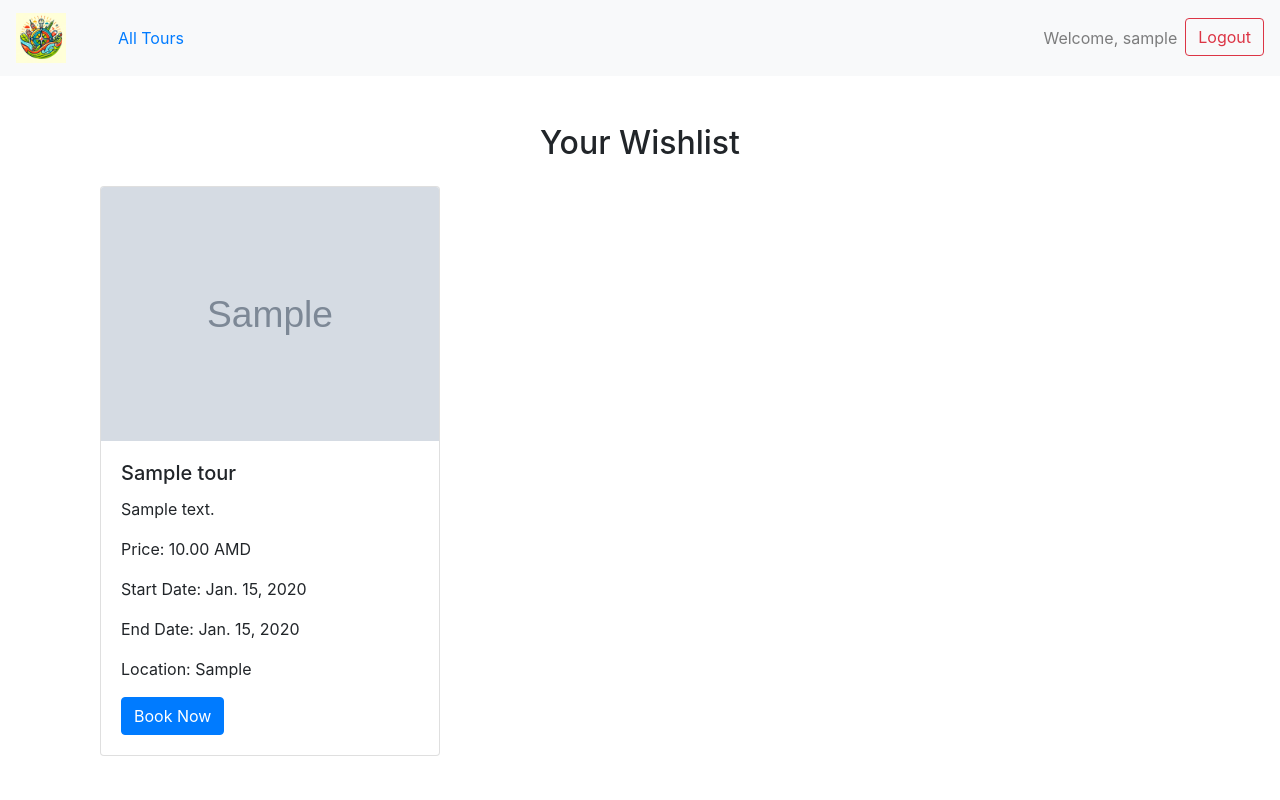
After one commit to gevorgharutyunyan/guideMe, a Django app: page /tours/wishlist/ in a window 1280 px wide. The commit adds this page. Run offline with Django 4.2, Linux system fonts and the light colour scheme; a user stored in the database is signed in; tables that the repository leaves empty hold one stand-in row (values such as "Sample post"); grey boxes marked "Sample" are stand-in pictures; some libraries are stand-ins or nearby versions.

Commit message:
Added logic to cancel booked tours and also logic to save tours in a wishlist

```diff
--- a/main/templates/main/home.html
+++ b/main/templates/main/home.html
@@ -4,6 +4,7 @@
     {{ block.super }}
     <link rel="stylesheet" href="{% static 'css/home.css' %}">
     <link rel="stylesheet" href="https://maxcdn.bootstrapcdn.com/bootstrap/4.5.2/css/bootstrap.min.css">
+    <link rel="stylesheet" href="https://cdnjs.cloudflare.com/ajax/libs/font-awesome/6.0.0-beta3/css/all.min.css">
 {% endblock extra_styles %}
 
 {% block content %}
@@ -53,6 +54,7 @@
                     <p class="card-text">End Date: {{ tour.availability_end }}</p>
                     <p class="card-text">Location: {{ tour.location }}</p>
                     <a href="{% url 'users:login' %}?next={% url 'tours:book_tour' tour.id %}" class="btn btn-primary">Book Now</a>
+                    <a href="{% url 'tours:add_to_wishlist' tour.id %}" class="btn btn-outline-danger"><i class="fa fa-heart"></i> Add to Wishlist</a>
                 </div>
             </div>
         </div>
--- a/tours/models.py
+++ b/tours/models.py
@@ -49,7 +49,6 @@ class Booking(models.Model):
     def __str__(self):
         return f"{self.tour.title} by {self.user.user.username} on {self.booking_date}"
 
-
 class Review(models.Model):
     tour = models.ForeignKey(Tour, on_delete=models.CASCADE, related_name='reviews')
     author = models.ForeignKey(settings.AUTH_USER_MODEL, on_delete=models.CASCADE, related_name='tour_reviews')
@@ -72,3 +71,7 @@ class Review(models.Model):
 
     def __str__(self):
         return f'Review by {self.author.username} for {self.tour.title}'
+
+class Wishlist(models.Model):
+    user = models.ForeignKey(UserProfile, on_delete=models.CASCADE, related_name='wishlist')
+    tour = models.ForeignKey(Tour, on_delete=models.CASCADE)
--- a/tours/templates/tours/discover_tours.html
+++ b/tours/templates/tours/discover_tours.html
@@ -2,6 +2,7 @@
 {% load static %}
 {% block extra_styles %}
 <link rel="stylesheet" href="{% static 'css/discover_tours.css' %}">
+    <link rel="stylesheet" href="https://cdnjs.cloudflare.com/ajax/libs/font-awesome/6.0.0-beta3/css/all.min.css">
 {% endblock extra_styles %}
 {% block content %}
 <div class="search-filters">
@@ -57,6 +58,7 @@
         {% if user.is_authenticated %}
             {% if not request.user.profile.is_guide %}
             <button class="book-button"> <a href="{% url 'tours:book_tour' tour.id %}" style="color: white">Book</a></button>
+            <a href="{% url 'tours:add_to_wishlist' tour.id %}" class="btn btn-outline-danger"><i class="fa fa-heart"></i> Add to Wishlist</a>
             <div class="tour-reviews">
                 <h4>Reviews</h4>
                 <button class="review-button"> <a href="{% url 'tours:add_review' tour.id %}" style="color: white">Add Review</a></button>
--- /dev/null
+++ b/tours/templates/tours/tourist_wishlist.html
@@ -0,0 +1,34 @@
+<!-- tourist_wishlist.html -->
+{% extends "base.html" %}
+{% load static %}
+{% block extra_styles %}
+<link rel="stylesheet" href="{% static 'css/tourist_wishlist.css' %}">
+{% endblock extra_styles %}
+{% block content %}
+<div class="container mt-5">
+    <h2 class="text-center mb-4">Your Wishlist</h2>
+    <div class="row">
+        {% for wishlist in wishlist_tours %}
+        <div class="col-md-4 mb-4">
+            <div class="card tour-card">
+                {% if wishlist.tour.images.all %}
+                <img src="{{ wishlist.tour.images.all.first.image.url }}" class="card-img-top" alt="{{ wishlist.tour.title }}">
+                {% else %}
+                <img src="{% static 'path/to/default/image.jpg' %}" class="card-img-top" alt="{{ wishlist.tour.title }}">
+                {% endif %}
+                <div class="card-body">
+                    <h5 class="card-title">{{ wishlist.tour.title }}</h5>
+                    <p class="card-text">{{ wishlist.tour.description }}</p>
+                    <p class="card-text">Price: {{ wishlist.tour.price }} AMD</p>
+                    <p class="card-text">Start Date: {{ wishlist.tour.availability_start }}</p>
+                    <p class="card-text">End Date: {{ wishlist.tour.availability_end }}</p>
+                    <p class="card-text">Location: {{ wishlist.tour.location }}</p>
+                    <a href="{% url 'tours:book_tour' wishlist.tour.id %}" class="btn btn-primary">Book Now</a>
+                </div>
+            </div>
+        </div>
+        {% endfor %}
+    </div>
+</div>
+{% endblock %}
+>
--- a/tours/urls.py
+++ b/tours/urls.py
@@ -15,5 +15,8 @@ urlpatterns = [
     path('<int:tour_id>/book/', views.book_tour, name='book_tour'),
     path('<int:tour_id>/add_review/', views.add_review, name='add_review'),# For booking a specific tour
     path('search_tours/', views.search_tours, name='search_tours'),
+    path('cancel_booking/<int:booking_id>/', views.cancel_booking, name='cancel_booking'),
+    path('wishlist/add/<int:tour_id>/', views.add_to_wishlist, name='add_to_wishlist'),
+    path('wishlist/', views.tourist_wishlist, name='tourist_wishlist'),
 
 ]
--- a/tours/views.py
+++ b/tours/views.py
@@ -1,5 +1,5 @@
 from django.shortcuts import render, get_object_or_404, redirect
-from .models import Tour, TourImage
+from .models import Tour, TourImage, Wishlist
 from .forms import BookingForm, TourForm, TourImageFormSet
 from django.contrib.auth.decorators import login_required
 from django.views.decorators.http import require_POST
@@ -30,6 +30,11 @@ def book_tour(request, tour_id):
         form = BookingForm()
     return render(request, 'tours/book_tour.html', {'form': form, 'tour': tour})
 
+@login_required
+def cancel_booking(request, booking_id):
+    booking = get_object_or_404(Booking, id=booking_id, user=request.user.profile)
+    booking.delete()
+    return redirect('tours:tourist_bookings')
 
 @login_required
 def create_tour(request):
@@ -67,7 +72,6 @@ def create_tour(request):
 
     return render(request, 'tours/create_tour.html', {'form': form, 'formset': formset})
 
-
 def guides_dashboard_view(request):
     # Ensure only guides can access this view
     if not request.user.profile.is_guide:
@@ -86,7 +90,6 @@ def discover_tours_view(request):
     # featured_tours = Tour.objects.filter(is_featured=True)  # Example attribute
     tours = Tour.objects.all()
     return render(request, 'tours/discover_tours.html', { 'tours': tours}) #'featured_tours': featured_tours,
-
 
 @login_required
 def edit_tour(request, tour_id):
@@ -141,7 +144,6 @@ def bookings_in_guide_profile(request):
     my_tours = request.user.profile.tours.all()
     return render(request, 'tours/bookings_in_guide_profile.html', {'my_tours': my_tours})
 
-
 @login_required
 def add_review(request, tour_id):
     tour = get_object_or_404(Tour, pk=tour_id)
@@ -156,7 +158,6 @@ def add_review(request, tour_id):
     else:
         form = ReviewForm()
     return render(request, 'tours/add_review.html', {'form': form, 'tour': tour})
-
 
 @login_required
 def search_tours(request):
@@ -210,3 +211,16 @@ def search_tours(request):
         'adults': adults,
         'children': children
     })
+
+
+@login_required
+def add_to_wishlist(request, tour_id):
+    tour = get_object_or_404(Tour, id=tour_id)
+    wishlist, created = Wishlist.objects.get_or_create(user=request.user.profile, tour=tour)
+    print(wishlist, created )
+    return redirect('tours:tourist_wishlist')
+
+@login_required
+def tourist_wishlist(request):
+    wishlist_tours = request.user.profile.wishlist.all()
+    return render(request, 'tours/tourist_wishlist.html', {'wishlist_tours': wishlist_tours})
```
Also changed, not shown: tours/templates/tours/tourist_bookings_in_profile.html (+9 -1 lines), users/templates/users/profile.html (+4 -11 lines), tours/migrations/0012_alter_tour_price_wishlist.py (added).
